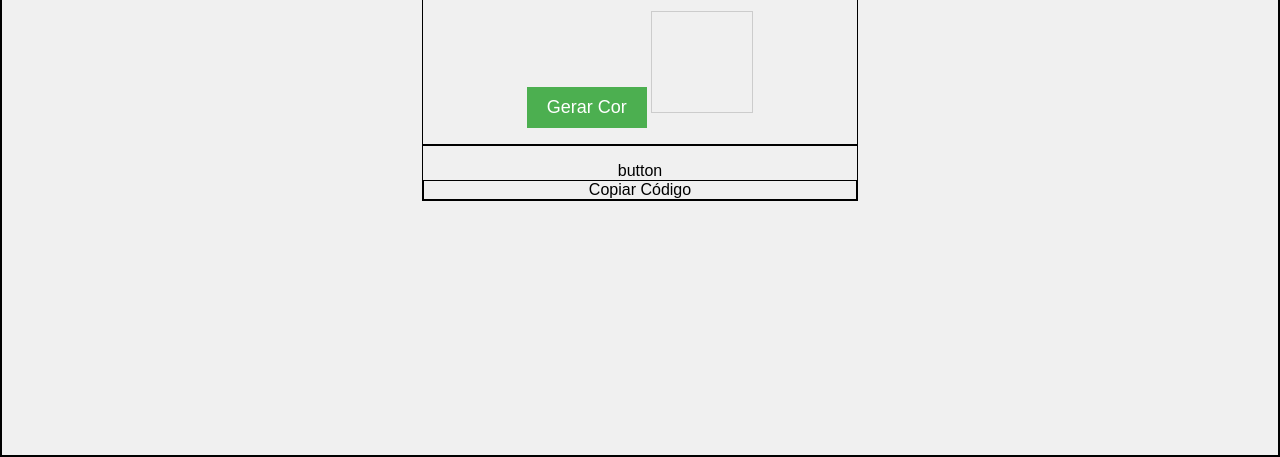
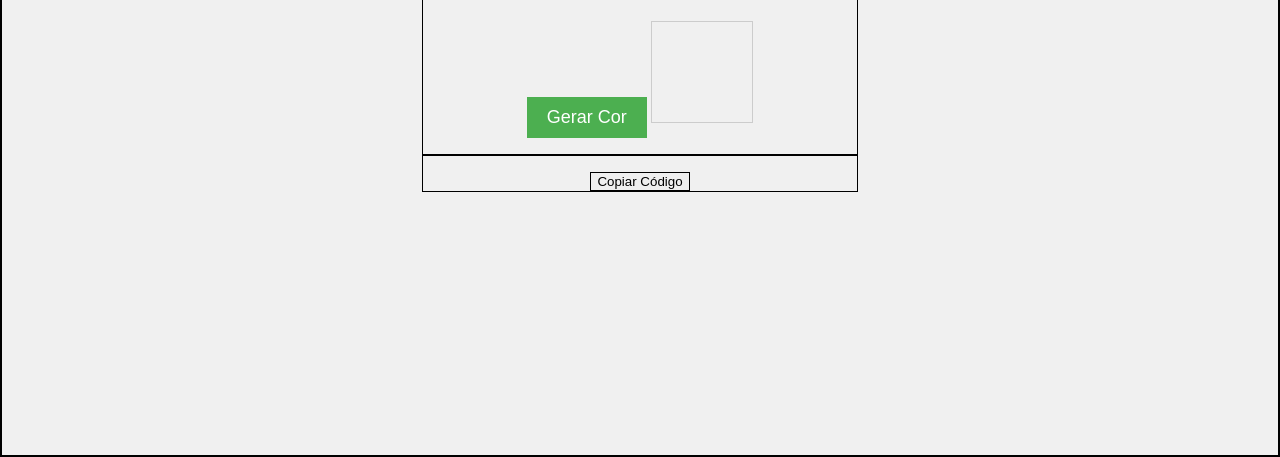
Before and after one commit to hdcodetj/gerador-cores, a plain HTML site: page gerador-cores/index.html in a window 1280 px wide. Shown: the part 347-804 px from the top of the page. Drawn offline with Linux system fonts and the light colour scheme.

Commit message:
Botão concertado

```diff
--- a/gerador-cores/index.html
+++ b/gerador-cores/index.html
@@ -12,7 +12,7 @@
         <button id="btnGerar">Gerar Cor</button>
         <div id="corFundo" class="corFundo"></div>
         <p id="codigoCor"></p>
-        button <div id="btnCopiar">Copiar Código</div>
+        <button id="btnCopiar">Copiar Código</button>
     </div>
     <script src="script.js"></script>
 </body>
```
